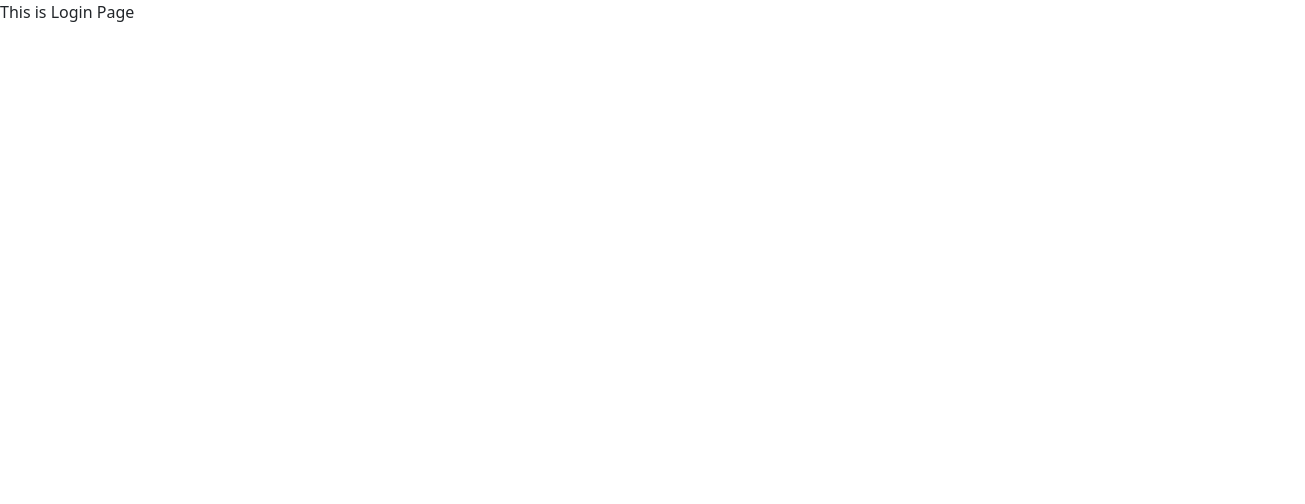
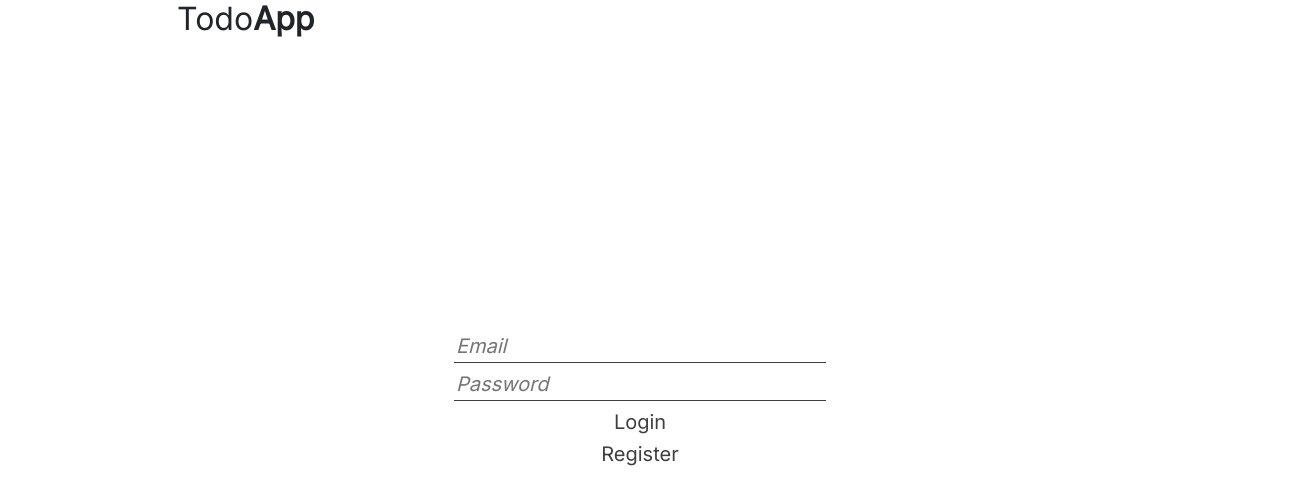
Before and after one commit to rizqyhbb/todo-client, a React (Create React App) app: page / in a window 1280 px wide. Shown: the top 504 px of the page, 1305 px wide, since content can reach past the window. Built offline with nearby package versions, Linux system fonts and the light colour scheme.

Commit message:
login page and set up for bootstrap with scss

```diff
--- a/package.json
+++ b/package.json
@@ -7,6 +7,7 @@
     "@testing-library/react": "^11.1.0",
     "@testing-library/user-event": "^12.1.10",
     "bootstrap": "^5.1.3",
+    "classnames": "^2.3.1",
     "eslint-config-prettier": "^8.3.0",
     "eslint-plugin-prettier": "^4.0.0",
     "prettier": "^2.5.1",
--- /dev/null
+++ b/src/assets/scss/_global.scss
@@ -0,0 +1,9 @@
+@import url('https://fonts.googleapis.com/css2?family=Inter&display=swap');
+
+*{
+  font-family: 'Inter', sans-serif
+}
+h1 {
+  font-size: 32px !important
+}
+@import 'bootstrap';
--- a/src/assets/scss/index.scss
+++ b/src/assets/scss/index.scss
@@ -1,2 +1,3 @@
 @import 'bootstrap';
+@import 'global';
 @import './pages/login.scss'
--- a/src/assets/scss/pages/login.scss
+++ b/src/assets/scss/pages/login.scss
@@ -1,3 +1,29 @@
 .login-page {
+  &__form {
+    height: 100vh;
+    margin-top: -46px;
+    display: flex;
+    flex-direction: column;
+    align-items: center;
+    justify-content: center;
 
+  }
+
+  &__input {
+    border: none;
+    border-bottom: 1px solid rgba(63, 63, 63, 1);
+    font-size: 20px;
+    margin-bottom: 5px;
+    font-style: italic;
+  }
+
+  &__button {
+    text-decoration: none;
+    font-size: 20px;
+    color: rgba(63, 63, 63, 1);
+    &:hover {
+      color: black;
+    };
+    padding: 0;
+  }
 }
--- /dev/null
+++ b/src/components/button.jsx
@@ -0,0 +1,10 @@
+/* eslint-disable react/prop-types */
+import classNames from 'classnames';
+
+export const Button = ({ className, disabled, children, onClick }) => {
+  return (
+    <button className={classNames('btn', className)} disabled={disabled} onClick={onClick}>
+      {children}
+    </button>
+  );
+};
--- /dev/null
+++ b/src/components/index.js
@@ -0,0 +1,2 @@
+export * from './input';
+export * from './button';
--- /dev/null
+++ b/src/components/input.jsx
@@ -0,0 +1,15 @@
+/* eslint-disable react/prop-types */
+
+import classNames from 'classnames';
+
+export const Input = ({ className, placeholder, value, onChange, type }) => {
+  return (
+    <input
+      className={classNames('col-4', className)}
+      value={value}
+      placeholder={placeholder}
+      onChange={(e) => onChange(e.target.value)}
+      type={type}
+    />
+  );
+};
--- a/src/pages/login/index.jsx
+++ b/src/pages/login/index.jsx
@@ -1,5 +1,37 @@
+import { Input, Button } from '../../components';
+import { useState } from 'react';
+
 const LoginPage = () => {
-  return <div className="login-page">This is Login Page</div>;
+  const [email, setEmail] = useState('');
+  const [password, setPassword] = useState('');
+
+  return (
+    <div className="login-page container">
+      <div className="row">
+        <h1 className="offset-1">
+          Todo<span className="fw-bold">App</span>
+        </h1>
+      </div>
+      <form className="login-page__form">
+        <Input
+          className="login-page__input"
+          placeholder="Email"
+          value={email}
+          onChange={(value) => setEmail(value)}
+          type="text"
+        />
+        <Input
+          className="login-page__input"
+          placeholder="Password"
+          value={password}
+          onChange={(value) => setPassword(value)}
+          type="password"
+        />
+        <Button className="login-page__button btn-link">Login</Button>
+        <Button className="login-page__button btn-link">Register</Button>
+      </form>
+    </div>
+  );
 };
 
 export default LoginPage;
```
Also changed, not shown: .eslintrc.json.
